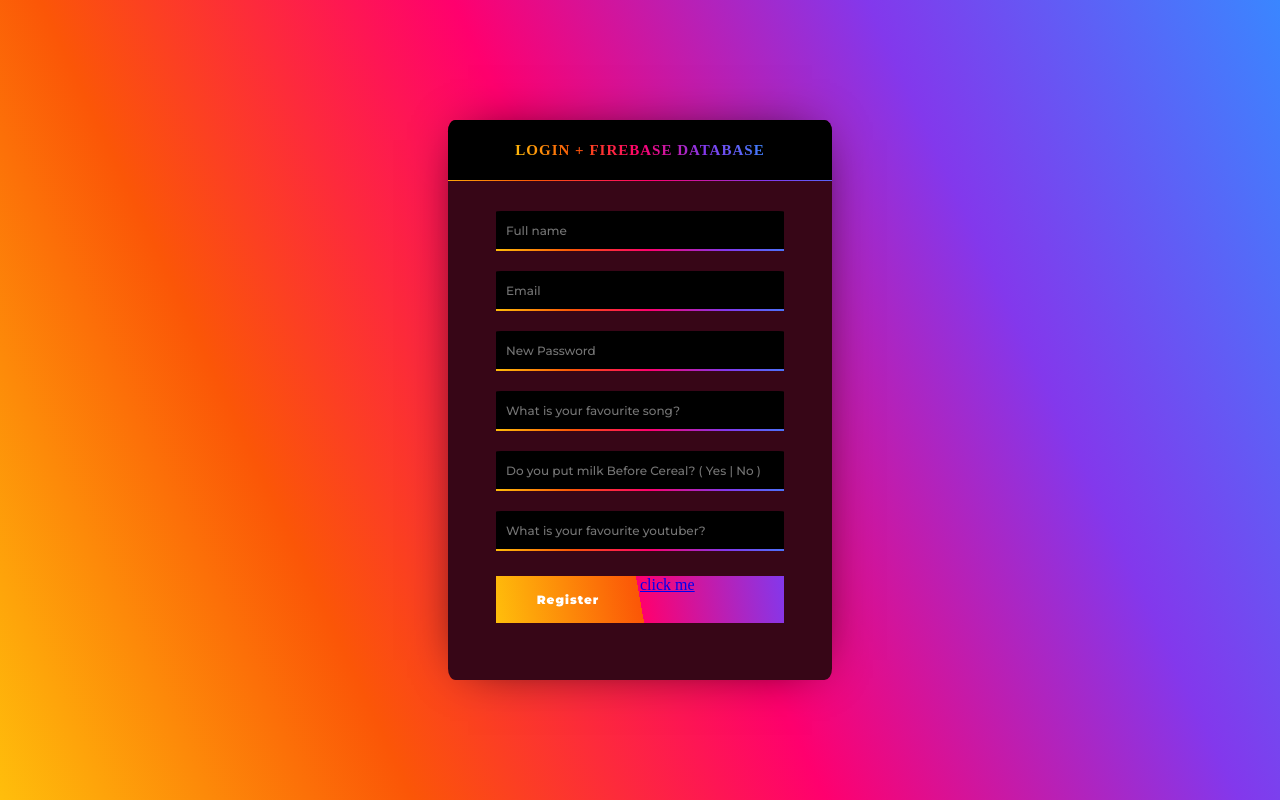
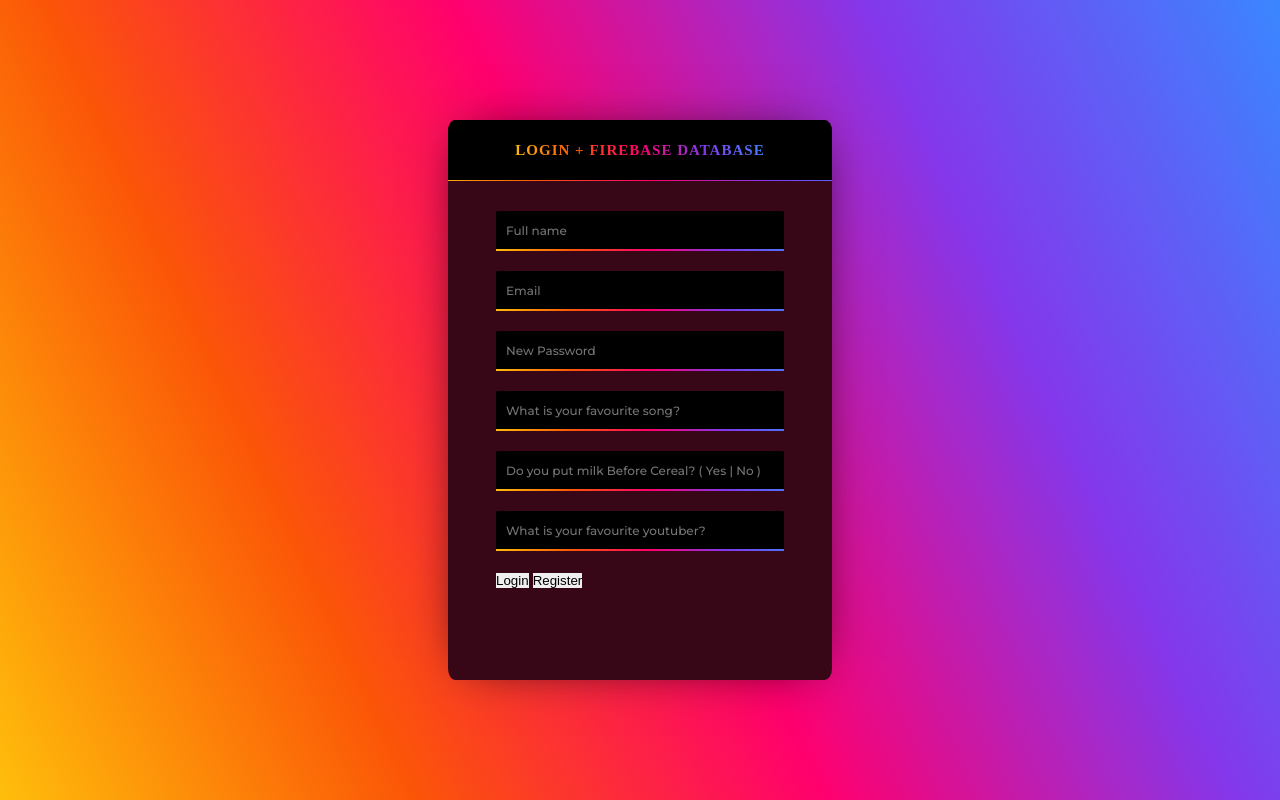
Before and after one commit to KendallDoesCoding/firebaseloginsystem, a plain HTML site: page index.html in a window 1280 px wide. Drawn offline with Linux system fonts and the light colour scheme; a web font is replaced by a local one.

Commit message:
Update index.html

```diff
--- a/index.html
+++ b/index.html
@@ -29,10 +29,7 @@
                         <input type="text" id="milk_before_cereal" placeholder="Do you put milk Before Cereal? ( Yes | No )">
                         <input type="text" id="favourite_youtuber" placeholder="What is your favourite youtuber?">
 
-
-                        <div id="button_container">
-                        <a href="http://example.com/"
-                         onclick="return confirm('Logged in');">click me</a>
+                            <button onclick="login()">Login</button>
                             <button onclick="register()">Register</button>
                         </div>
 
```
